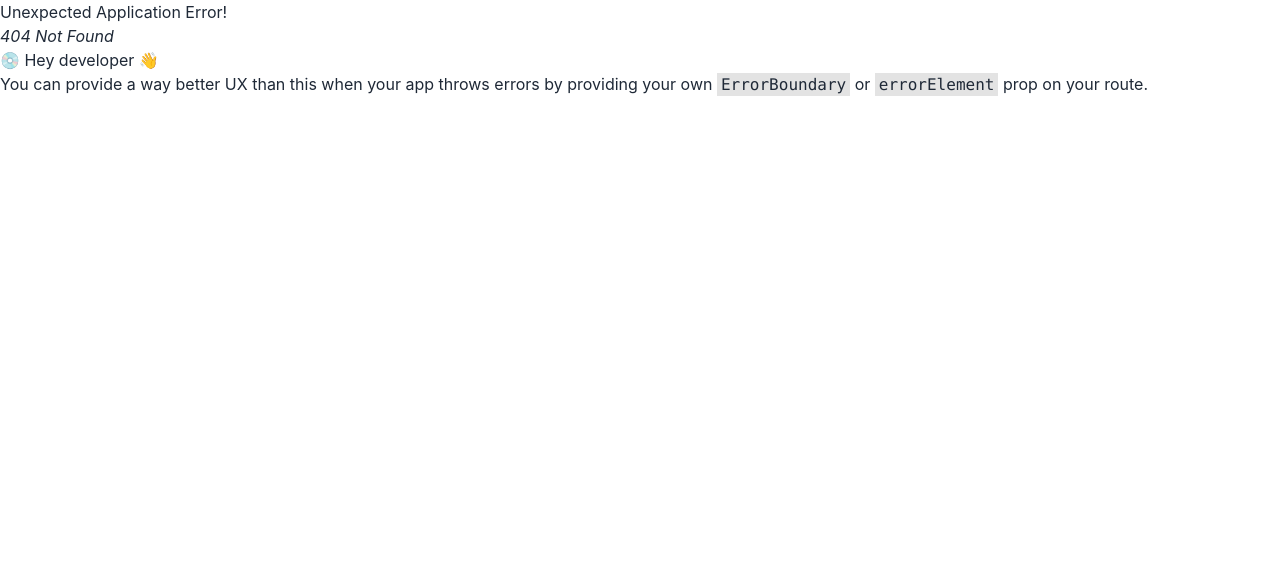
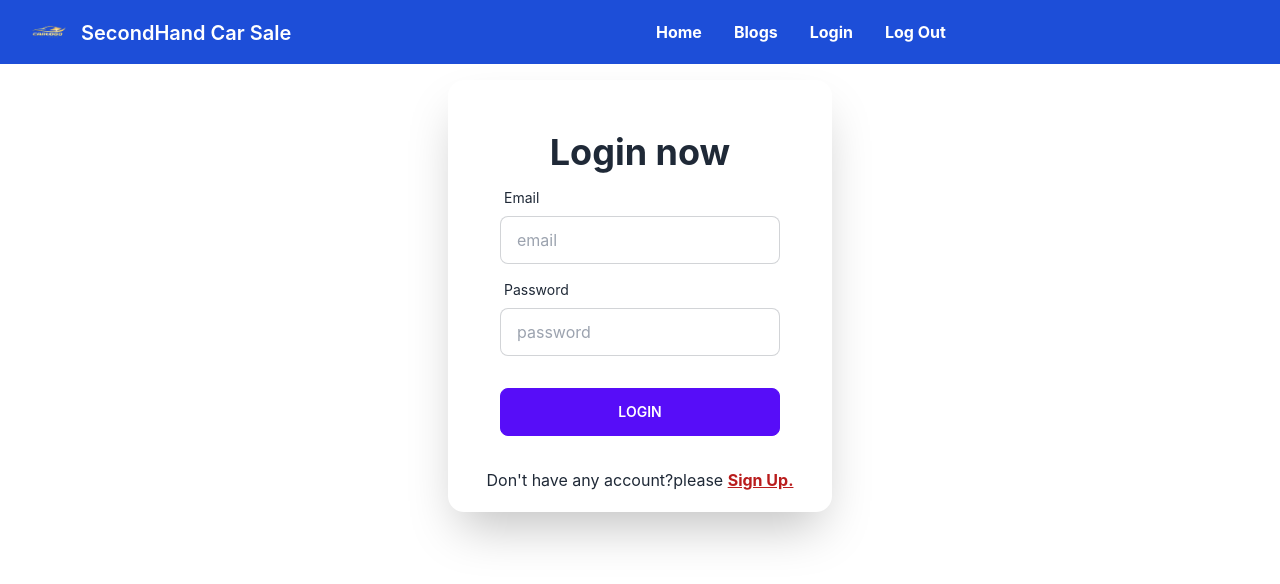
Before and after one commit to ABuBakar7447/secondHandcar-sell, a React (Create React App) app: page /login in a window 1280 px wide. Before the commit this address had no page. Shown: the top 584 px of the page. Built offline with nearby package versions, Linux system fonts and the light colour scheme.

Commit message:
login page design done

```diff
--- /dev/null
+++ b/src/Pages/LogIn/LogIn.js
@@ -0,0 +1,35 @@
+import React from 'react';
+import { Link } from 'react-router-dom';
+
+const LogIn = () => {
+    return (
+        <div className="hero">
+        <div className="hero-content w-3/5 flex-col lg:flex-row">
+            <div className="card flex-shrink-0 w-full max-w-sm shadow-2xl bg-base-100 p-5">
+            <form className="card-body">
+                <h1 className="text-4xl text-center font-bold">Login now</h1>
+                <div className="form-control">
+                <label className="label">
+                    <span className="label-text">Email</span>
+                </label>
+                <input type="text" name='email' placeholder="email" className="input input-bordered" />
+                </div>
+                <div className="form-control">
+                <label className="label">
+                    <span className="label-text">Password</span>
+                </label>
+                <input type="password" name='password' placeholder="password" className="input input-bordered" />
+
+                </div>
+                <div className="form-control mt-6">
+                    <input type="submit" className="btn btn-primary" value="Login" />
+                </div>
+            </form>
+            <p className='text-center'>Don't have any account?please <Link className='underline font-bold text-red-700' to='/signup'>Sign Up.</Link></p>
+            </div>
+        </div>
+    </div>
+    );
+};
+
+export default LogIn;
```
Also changed, not shown: src/Routes/Routes/Routes.js (+6 -1 lines).
